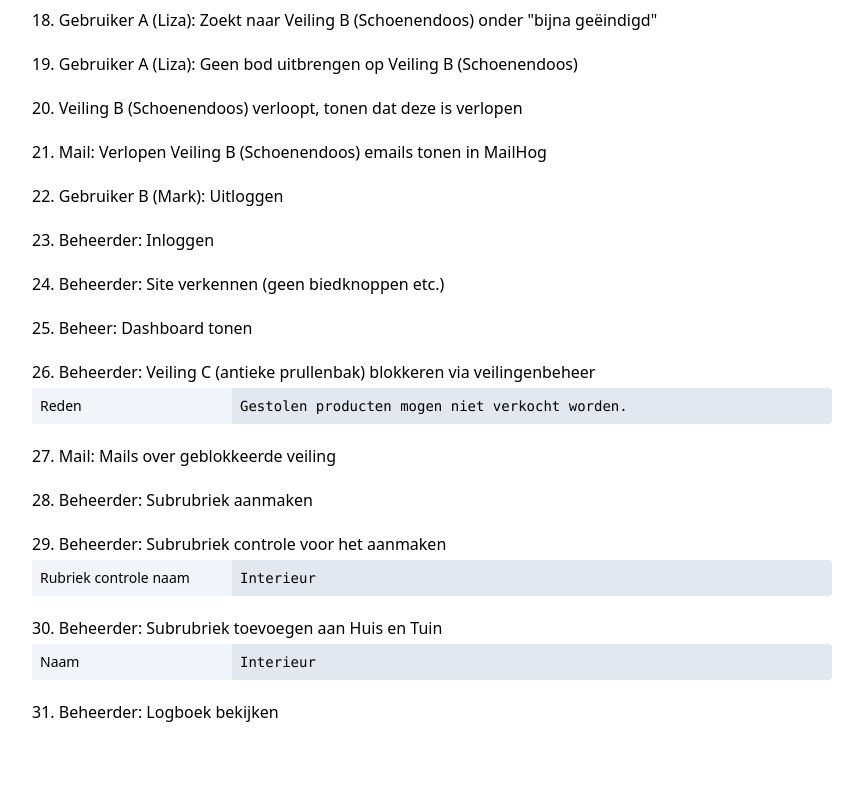
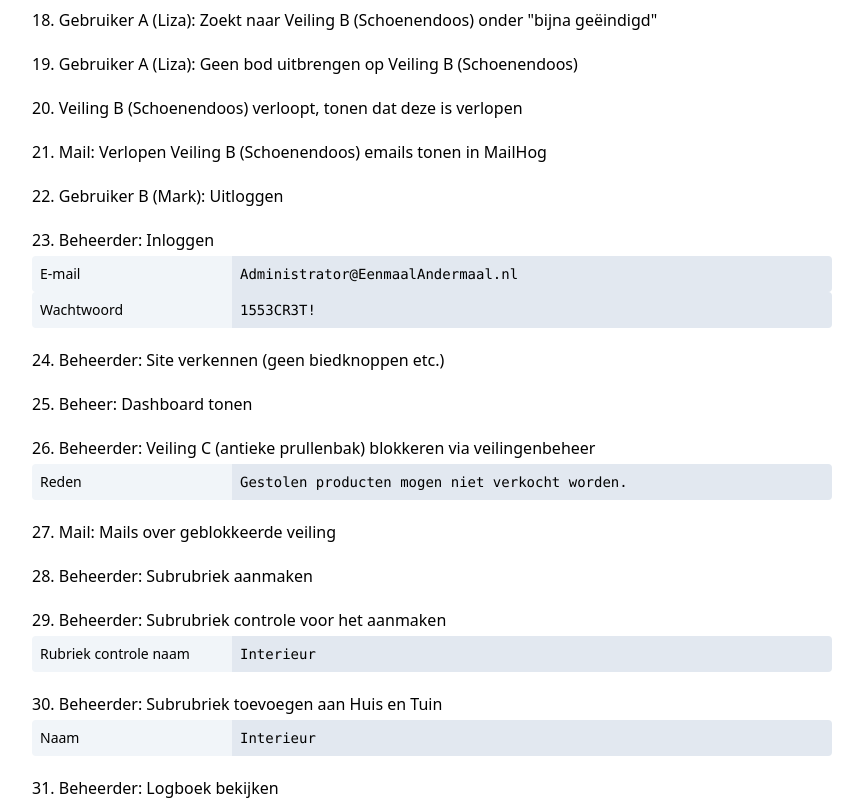
Before and after one commit to GerbenKR/demonstratie-tool, a Next.js app: page / in a window 1280 px wide. Shown: the part 2293-3093 px from the top of the page, without its empty margins (208-1071 px from the left). Before the commit the page ends 3017 px from the top, so only its background shows below. Built offline with nearby package versions, Linux system fonts and the light colour scheme.

Commit message:
fix: added inlog

```diff
--- a/app/page.tsx
+++ b/app/page.tsx
@@ -169,7 +169,12 @@ const flowList = [
     },
     {
         title: 'Beheerder: Inloggen',
-        values: [],
+        values: [
+            [
+                { title: 'E-mail', value: 'Administrator@EenmaalAndermaal.nl' },
+                { title: 'Wachtwoord', value: '1553CR3T!' },
+            ],
+        ],
     },
     {
         title: 'Beheerder: Site verkennen (geen biedknoppen etc.)',
```
